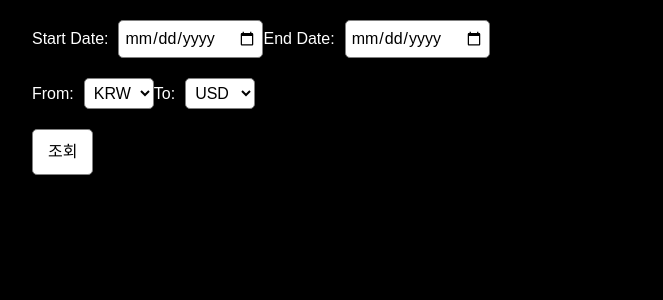
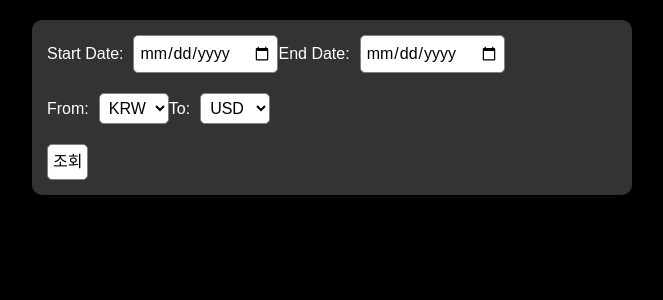
Before and after one commit to jason0904/DB_Team_Project, a Nuxt app in the folder front/: page /exchange_rate in a window 1280 px wide. Shown: the top 300 px of the page, without its empty margins (308-971 px from the left). Built offline with nearby package versions, Linux system fonts and the light colour scheme.

Commit message:
MODIFY style of exchange_rate page

```diff
--- a/front/pages/exchange_rate.vue
+++ b/front/pages/exchange_rate.vue
@@ -91,10 +91,10 @@ export default {
 
 <style>
 body {
-  background-color: #000000; /* Black color */
-  margin: 0; /* Removes default margin */
-  padding: 0; /* Removes default padding */
-  min-height: 100vh; /* 100% of the viewport height */
+  background-color: #000000;
+  margin: 0;
+  padding: 0;
+  min-height: 100vh;
 }
 
 .exchange-rate-container {
@@ -105,11 +105,11 @@ body {
   border-radius: 10px;
 }
 
-.controls {
-  display: flex;
-  flex-direction: column;
-  align-items: flex-start;
-  margin-bottom: 20px;
+.controls, .daily-rates {
+  background-color: #333; /* 박스의 배경색 */
+  border-radius: 10px; /* 둥근 모서리 */
+  padding: 15px; /* 안쪽 여백 */
+  margin-bottom: 20px; /* 박스 간 간격 */
 }
 
 .date-selector, .currency-selector {
@@ -121,21 +121,12 @@ body {
   color: white;
 }
 
-.date-selector input, .currency-selector select {
-  color: black; /* 글씨 색상을 검은색으로 변경 */
-  background-color: white; /* 배경을 흰색으로 설정 */
-  border: 1px solid grey; /* 경계선을 추가하여 더 잘 보이게 함 */
+.date-selector input, .currency-selector select, button {
+  color: black;
+  background-color: white;
+  border: 1px solid grey;
   padding: 5px;
   border-radius: 5px;
-}
-
-button {
-  background-color: white;
-  color: black;
-  border: 1px solid grey;
-  padding: 10px 15px;
-  border-radius: 5px;
-  cursor: pointer;
 }
 
 button:hover {
@@ -174,6 +165,7 @@ button:hover {
 .down {
   color: blue;
 }
+
 @media (min-width: 768px) {
   .exchange-rate-container {
     width: 50%;
```
